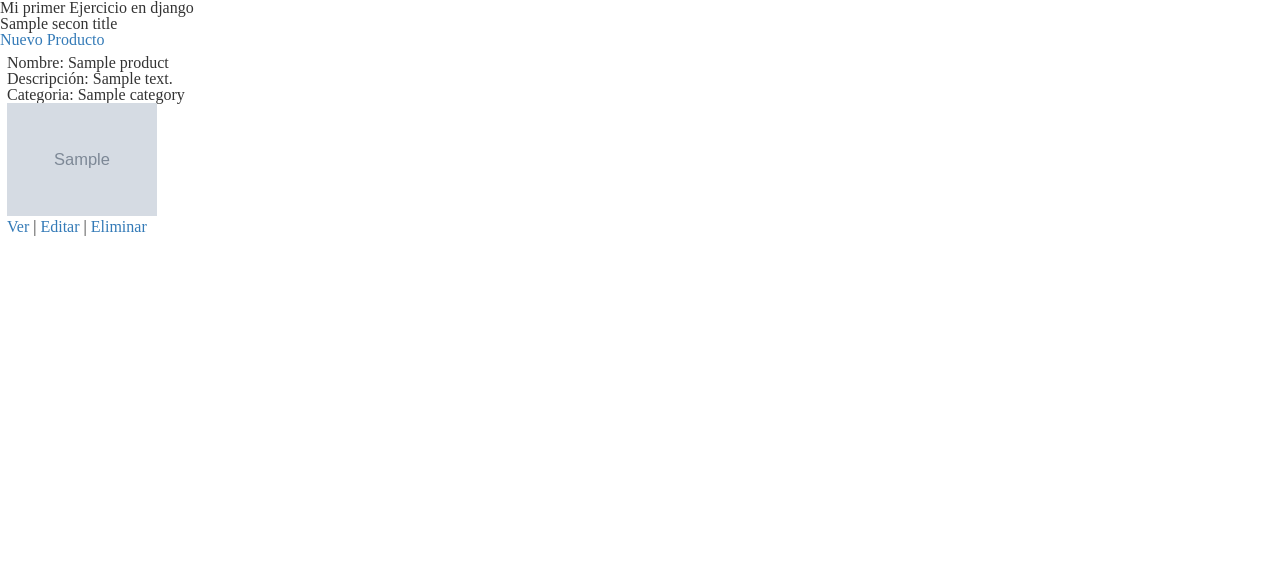
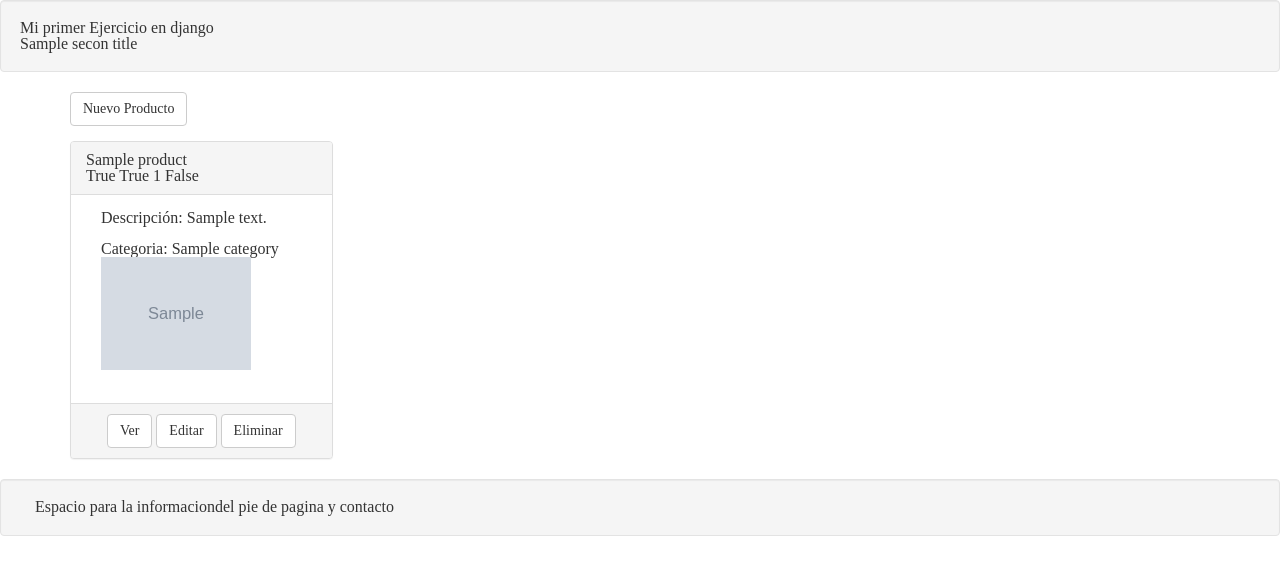
Before and after one commit to fb779/platziDjango, a Django app: template templates/products/prList.html in a window 1280 px wide. Shown: the top 575 px of the page. Run offline with Django 3.2, Linux system fonts and the light colour scheme; tables that the repository leaves empty hold one stand-in row (values such as "Sample post"); the template is opened without the code that fills it: values that come from a table or form of the project are taken from there, most other values are stand-ins (such as "Sample title", 1, 10 or a date in 2020); grey boxes marked "Sample" are stand-in pictures; parts of the project's set-up code (start-up, migrations or seed data) failed here and were passed over; some libraries are stand-ins or nearby versions.

Commit message:
maquetacion del listado general con bootstrap

```diff
--- a/static/js/jqueryPlatzi.js
+++ b/static/js/jqueryPlatzi.js
@@ -1,4 +1,4 @@
-$(document).foundation();
+//$(document).foundation();
 $(document).ready(function() {
 
 });
--- a/templates/index.html
+++ b/templates/index.html
@@ -10,30 +10,43 @@
 	<link rel="stylesheet" href="{% static "css/bootstrap.min.css" %}"/>
 	<link rel="stylesheet" href="{% static "css/stylePlatzi.css" %}">
 
-	{% block assets %}	{% endblock assets %}
+	{% block assets_css %}	{% endblock assets_css %}
 
 	{% if title_modulo %} <title>{{ title_modulo }}</title>
 	{% else %} <title>{{ title }}</title>
 	{% endif %}
 </head>
 <body>
-	<div id="cabecera">
-		<h1>Mi primer Ejercicio en django</h1>
-		{% block cabecera %} {% endblock%}
+	<div class="container-fluid">
+		<div class="row">
+			<div class="col-xs-12 well">
+				<h1>Mi primer Ejercicio en django</h1>
+				{% block cabecera %} {% endblock%}
+			</div>
+		</div>
 	</div>
 
-	<div id="cuerpo" class="callout secondary">
+	<div class="container">
 		{% block espaciotrabajo %} {% endblock%}
 	</div>
 
-	<div id="pie_pagina">
-		{% block piepagina %} {% endblock%}
+	<div class="container-fluid">
+		<div class="row well">
+			<div class="col-xs-12">Espacio para la informaciondel pie de pagina y contacto</div>
+			<div class="col-xs-12">
+				{% block piepagina %} {% endblock%}
+			</div>
+		</div>
+
 	</div>
 	<script type="text/javascript" src="{% static "js/jquery-1.12.0.min.js" %}"> </script>
+	<!-- Configuracion para fundation framework ->
 	<script type="text/javascript" src="{% static "js/vendor/jquery.min.js" %}"></script>
   	<script type="text/javascript" src="{% static "js/vendor/what-input.min.js" %}"></script>
 	<script type="text/javascript" src="{% static "js/foundation.min.js" %}"></script>
+	<!- Configuracion para fundation framework -->
 	<script type="text/javascript" src="{% static "js/bootstrap.min.js" %}"></script>
 	<script type="text/javascript" src="{% static "js/jqueryPlatzi.js" %}"> </script>
+	{% block assets_js %}	{% endblock assets_js %}
 </body>
 </html>
--- a/templates/products/prList.html
+++ b/templates/products/prList.html
@@ -6,47 +6,83 @@
 {% endblock%}
 
 {% block espaciotrabajo %}
-	<p><a href="{% url "productos:new" %}" class="button">Nuevo Producto</a></p>
-	{% if object_list %}
+	<div class="row">
+		<div class="form-group col-xs-3">
+			<a href="{% url "productos:new" %}" class="btn btn-default">Nuevo Producto</a>
+		</div>
+	</div>
 
-		<ul>
-		{% for pr in object_list %}
-			<li>
-				<p>Nombre: {{ pr.name }} </p>
-				<p>Descripción: {{ pr.description }} </p>
-				{% if  pr.category %}
-					<p>Categoria: {{ pr.category }} </p>
+	<!-- div class="row" -->
+		{% if object_list %}
+			{% for pr in object_list %}
+				{% if forloop.first  %}
+					<div class="row">
+				{% elif forloop.counter|divisibleby:"4" %}
+					<div class="row">
+				{% elif forloop.last  %}
+					<div class="row">
 				{% endif %}
-				{% if  pr.image %}
-					<p> <img src="{% static pr.image.url %}" /> </p>
+
+				<div class="col-xs-3">
+
+				<div class="panel panel-default">
+					<div class="panel-heading">
+						<h3 class="panel-title">{{ pr.name }}</h3>
+						{{ forloop.first }}
+						{{ forloop.last }}
+						{{ forloop.counter  }}
+						{{ forloop.counter|divisibleby:"3" }}
+					</div>
+
+					<div class="panel-body">
+						<div class="form-group col-xs-12">
+							Descripción: {{ pr.description }}
+						</div>
+						<div class="form-group col-xs-12">
+						{% if  pr.category %}
+							Categoria: {{ pr.category }}
+						{% endif %}
+						{% if  pr.image %}
+							 <img src="{% static pr.image.url %}" />
+						{% endif %}
+						</div>
+					</div>
+
+					<div class="panel-footer text-center">
+						<a class="btn btn-default" href="{% url "productos:detail" pr.id %}">Ver</a>
+						<a class="btn btn-default" href="{% url "productos:edit" pr.id %}">Editar</a>
+	 					<a class="btn btn-default" href="{% url "productos:delete" pr.id %}">Eliminar</a>
+	 				</div>
+				</div>
+				</div>
+
+				{% if forloop.counter|divisibleby:"3"  %}
+					</div>
+				{% elif forloop.last  %}
+					</div>
 				{% endif %}
-				<p>
-					<a href="{% url "productos:detail" pr.id %}">Ver</a> |
-					<a href="{% url "productos:edit" pr.id %}">Editar</a>  |
- 					<a href="{% url "productos:delete" pr.id %}">Eliminar</a>
-				</p>
-			</li>
-			<br/>
-		{% endfor %}
-		</ul>
+
+			{% endfor %}
 	{% else %}
 		<p>No existen productos creados....</p>
 	{% endif %}
 
+	<!-- /div -->
 
-	<div class="pagination" style="display:none">
+
+	<!--div class="pagination" style="display:none">
 	    <span class="step-links">
-	        {% if page_obj.has_previous %}
-	            <a href="?page={{ page_obj.previous_page_number }}">previous</a>
-	        {% endif %}
+	        {#% if page_obj.has_previous %}
+	            <a href="?page={{ page_obj.previous_page_number }#}">previous</a>
+	        {#% endif %}
 
 	        <span class="current">
-	            Page {{ page_obj.number }} of {{ page_obj.paginator.num_pages }}.
+	            Page {#{ page_obj.number }} of {{ page_obj.paginator.num_pages }#}.
 	        </span>
 
-	        {% if page_obj.has_next %}
-	            <a href="?page={{ page_obj.next_page_number }}">next</a>
-	        {% endif %}
+	        {#% if page_obj.has_next %#}
+	            <a href="?page={#{ page_obj.next_page_number }#}">next</a>
+	        {#% endif %#}
 	    </span>
-	</div>
+	</div-->
 {% endblock%}
```
